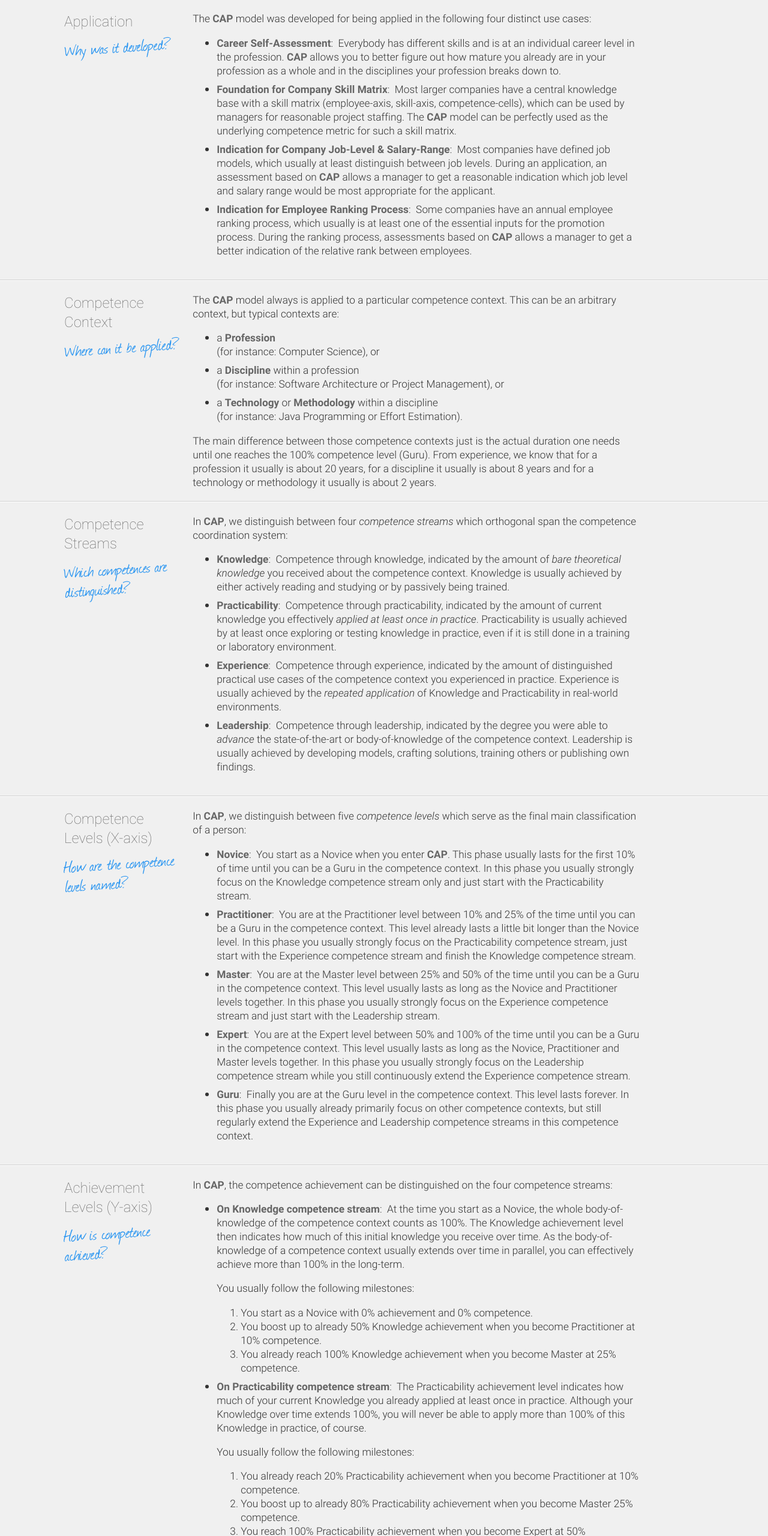
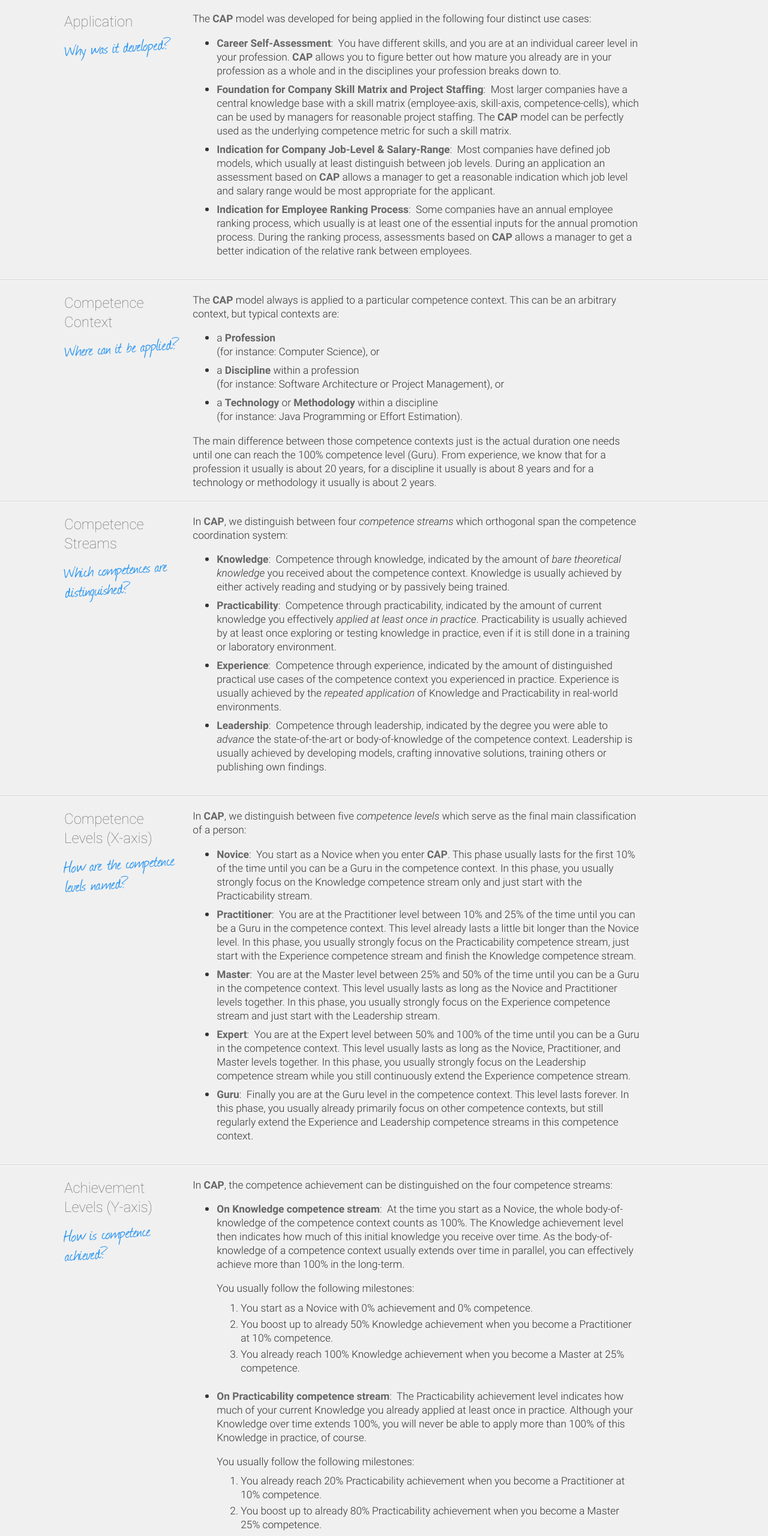
Before and after one commit to rse/cap-model, a website: page index.html in a window 1280 px wide. Shown: the part 948-3508 px from the top of the page at 60% size. Drawn offline with Linux system fonts and the light colour scheme.

Commit message:
polish text

```diff
--- a/index.css
+++ b/index.css
@@ -95,8 +95,12 @@ body {
 .canvas .desc .text > ul > li {
     margin-bottom: 8px;
 }
-.canvas .desc .text > ol > li {
-    margin-bottom: 8px;
+.canvas .desc .text > ul ol {
+    margin-top: -8px;
+    margin-bottom: 24px;
+}
+.canvas .desc .text > ul ol > li {
+    margin-bottom: 4px;
 }
 
 .canvas .copyright {
--- a/index.html
+++ b/index.html
@@ -46,12 +46,12 @@ The <b>CAP</b> model was developed for being applied in the following four disti
 
 <ul>
     <li><b>Career Self-Assessment</b>:&nbsp;
-        Everybody has different skills and is at an individual career
-        level in the profession. <b>CAP</b> allows you to better figure out how
-        mature you already are in your profession as a whole and in the
-        disciplines your profession breaks down to.
+        You have different skills, and you are at an individual career
+        level in your profession. <b>CAP</b> allows you to figure better
+        out how mature you already are in your profession as a whole
+        and in the disciplines your profession breaks down to.
     </li>
-    <li><b>Foundation for Company Skill Matrix</b>:&nbsp;
+    <li><b>Foundation for Company Skill Matrix and Project Staffing</b>:&nbsp;
         Most larger companies have a central knowledge base with a skill
         matrix (employee-axis, skill-axis, competence-cells), which can
         be used by managers for reasonable project staffing. The <b>CAP</b>
@@ -60,17 +60,17 @@ The <b>CAP</b> model was developed for being applied in the following four disti
     </li>
     <li><b>Indication for Company Job-Level &amp; Salary-Range</b>:&nbsp;
         Most companies have defined job models, which usually at least
-        distinguish between job levels. During an application, an
+        distinguish between job levels. During an application an
         assessment based on <b>CAP</b> allows a manager to get a
         reasonable indication which job level and salary range would be
         most appropriate for the applicant.
     </li>
     <li><b>Indication for Employee Ranking Process</b>:&nbsp;
-        Some companies have an annual employee ranking process,
-        which usually is at least one of the essential inputs for the
+        Some companies have an annual employee ranking process, which
+        usually is at least one of the essential inputs for the annual
         promotion process. During the ranking process, assessments based
-        on <b>CAP</b> allows a manager to get a better indication of the relative
-        rank between employees.
+        on <b>CAP</b> allows a manager to get a better indication of the
+        relative rank between employees.
     </li>
 </ul>
 
@@ -83,8 +83,9 @@ The <b>CAP</b> model was developed for being applied in the following four disti
                     <div class="subtitle">Where can it be applied?</div>
                 </div>
                 <div class="g-col-7-12 text">
-The <b>CAP</b> model always is applied to a particular competence context. This
-can be an arbitrary context, but typical contexts are:
+
+The <b>CAP</b> model always is applied to a particular competence context.
+This can be an arbitrary context, but typical contexts are:
 
 <ul>
     <li>a <b>Profession</b><br> (for instance: Computer Science), or</li>
@@ -93,7 +94,7 @@ can be an arbitrary context, but typical contexts are:
 </ul>
 
 The main difference between those competence contexts just is the actual
-duration one needs until one reaches the 100% competence level (Guru).
+duration one needs until one can reach the 100% competence level (Guru).
 From experience, we know that for a profession it usually is about 20
 years, for a discipline it usually is about 8 years and for a technology
 or methodology it usually is about 2 years.
@@ -130,7 +131,7 @@ orthogonal span the competence coordination system:
     <li><b>Leadership</b>:&nbsp;
       Competence through leadership, indicated by
       the degree you were able to <i>advance</i> the state-of-the-art or body-of-knowledge of the competence context.
-      Leadership is usually achieved by developing models, crafting solutions, training others or publishing own findings.
+      Leadership is usually achieved by developing models, crafting innovative solutions, training others or publishing own findings.
     </li>
 </ul>
 
@@ -150,7 +151,7 @@ which serve as the final main classification of a person:
 <ul>
     <li><b>Novice</b>:&nbsp;
       You start as a Novice when you enter <b>CAP</b>. This phase usually lasts
-      for the first 10% of time until you can be a Guru in the competence context. In this phase you
+      for the first 10% of the time until you can be a Guru in the competence context. In this phase, you
       usually strongly focus on the Knowledge competence stream only and
       just start with the Practicability stream.
     </li>
@@ -159,7 +160,7 @@ which serve as the final main classification of a person:
       You are at the Practitioner level between 10% and 25% of the time
       until you can be a Guru in the competence context. This level
       already lasts a little bit longer than the Novice level. In this
-      phase you usually strongly focus on the Practicability competence
+      phase, you usually strongly focus on the Practicability competence
       stream, just start with the Experience competence stream and finish
       the Knowledge competence stream.
     </li>
@@ -167,7 +168,7 @@ which serve as the final main classification of a person:
     <li><b>Master</b>:&nbsp;
       You are at the Master level between 25% and 50% of the time until you can
       be a Guru in the competence context. This level usually lasts as long as the Novice and
-      Practitioner levels together. In this phase you usually strongly
+      Practitioner levels together. In this phase, you usually strongly
       focus on the Experience competence stream and just start with the
       Leadership stream.
     </li>
@@ -175,14 +176,14 @@ which serve as the final main classification of a person:
     <li><b>Expert</b>:&nbsp;
       You are at the Expert level between 50% and 100% of the time until
       you can be a Guru in the competence context. This level usually lasts as long as the Novice,
-      Practitioner and Master levels together. In this phase you usually
+      Practitioner, and Master levels together. In this phase, you usually
       strongly focus on the Leadership competence stream while you still
       continuously extend the Experience competence stream.
     </li>
 
     <li><b>Guru</b>:&nbsp;
       Finally you are at the Guru level in the competence context. This level lasts forever. In
-      this phase you usually already primarily focus on other competence
+      this phase, you usually already primarily focus on other competence
       contexts, but still regularly extend the Experience and Leadership
       competence streams in this competence context.
     </li>
@@ -213,8 +214,8 @@ four competence streams:
       You usually follow the following milestones:
       <ol>
           <li>You start as a Novice with 0% achievement and 0% competence.</li>
-          <li>You boost up to already 50% Knowledge achievement when you become Practitioner at 10% competence.</li>
-          <li>You already reach 100% Knowledge achievement when you become Master at 25% competence.</li>
+          <li>You boost up to already 50% Knowledge achievement when you become a Practitioner at 10% competence.</li>
+          <li>You already reach 100% Knowledge achievement when you become a Master at 25% competence.</li>
       </ol>
    </li>
    <li><b>On Practicability competence stream</b>:&nbsp;
@@ -226,9 +227,9 @@ four competence streams:
       <p/>
       You usually follow the following milestones:
       <ol>
-         <li>You already reach 20% Practicability achievement when you become Practitioner at 10% competence.</li>
-         <li>You boost up to already 80% Practicability achievement when you become Master 25% competence.</li>
-         <li>You reach 100% Practicability achievement when you become Expert at 50% competence.</li>
+         <li>You already reach 20% Practicability achievement when you become a Practitioner at 10% competence.</li>
+         <li>You boost up to already 80% Practicability achievement when you become a Master 25% competence.</li>
+         <li>You reach 100% Practicability achievement when you become an Expert at 50% competence.</li>
       </ol>
    </li>
    <li><b>On Experience competence stream</b>:&nbsp;
@@ -241,8 +242,8 @@ four competence streams:
       <p/>
       You usually follow the following milestones:
       <ol>
-         <li>You already reach 20% Experience achievement when you become Master at 25% competence.</li>
-         <li>You boost up to already 60% Experience achievement when you become Expert 50% competence.</li>
+         <li>You already reach 20% Experience achievement when you become a Master at 25% competence.</li>
+         <li>You boost up to already 60% Experience achievement when you become an Expert 50% competence.</li>
          <li>You slowly reach 100% Experience achievement during becoming a Guru.</li>
       </ol>
    </li>
@@ -255,8 +256,8 @@ four competence streams:
       <p/>
       You usually follow the following milestones:
       <ol>
-          <li>You already reach 20% Experience achievement when you become Master at 25% competence.</li>
-          <li>You boost up to already 60% Experience achievement when you become Expert 50% competence.</li>
+          <li>You already reach 20% Experience achievement when you become a Master at 25% competence.</li>
+          <li>You boost up to already 60% Experience achievement when you become an Expert 50% competence.</li>
           <li>You slowly reach 100% Experience achievement during becoming a Guru.</li>
       </ol>
    </li>
@@ -288,8 +289,8 @@ For self-assessment, <b>CAP</b> is usually used the following way:
        adjust your initial X-position according to the
        achievement levels you actually reached.
    </li>
-   <li><b>Know Your Competence Level</b>:&nbsp; According to the X-position you now know what competence
-       level (1: N, 2: P, 3: M1, 4: M2, 5: E1, 6: E2, 7: E3, 8: E4, or 9: G) you have in
+   <li><b>Know Your Competence Level</b>:&nbsp; According to the X-position you now know what coarse competence
+       level (Novice, Practitioner, Master, Expert, Guru) or fine competence level (1: N, 2: P, 3: M1, 4: M2, 5: E1, 6: E2, 7: E3, 8: E4, or 9: G) you have in
        the assessed competence context.
    </li>
 </ol>
```
